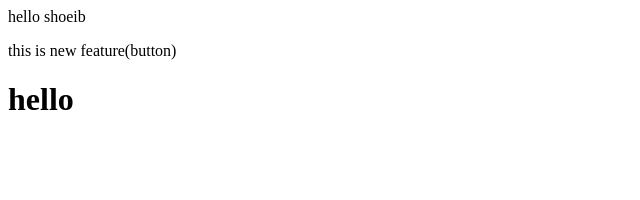
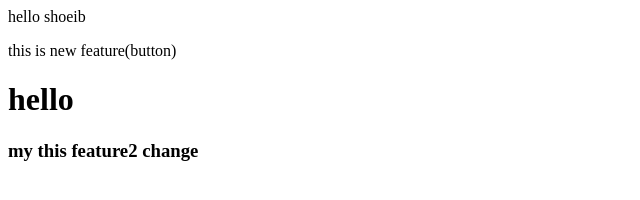
Before and after one commit to mdshoeibali4988/localRepo, a plain HTML site: page index.html in a window 1280 px wide. Shown: the whole page, without its empty margins (0-640 px from the left). Drawn offline with Linux system fonts and the light colour scheme.

Commit message:
new change in feature2

```diff
--- a/index.html
+++ b/index.html
@@ -1,3 +1,4 @@
 <p> hello shoeib</p>
 <p>this is new feature(button)</p>
 <h1> hello</h1>
+<h3>my this feature2 change</h3>
```
